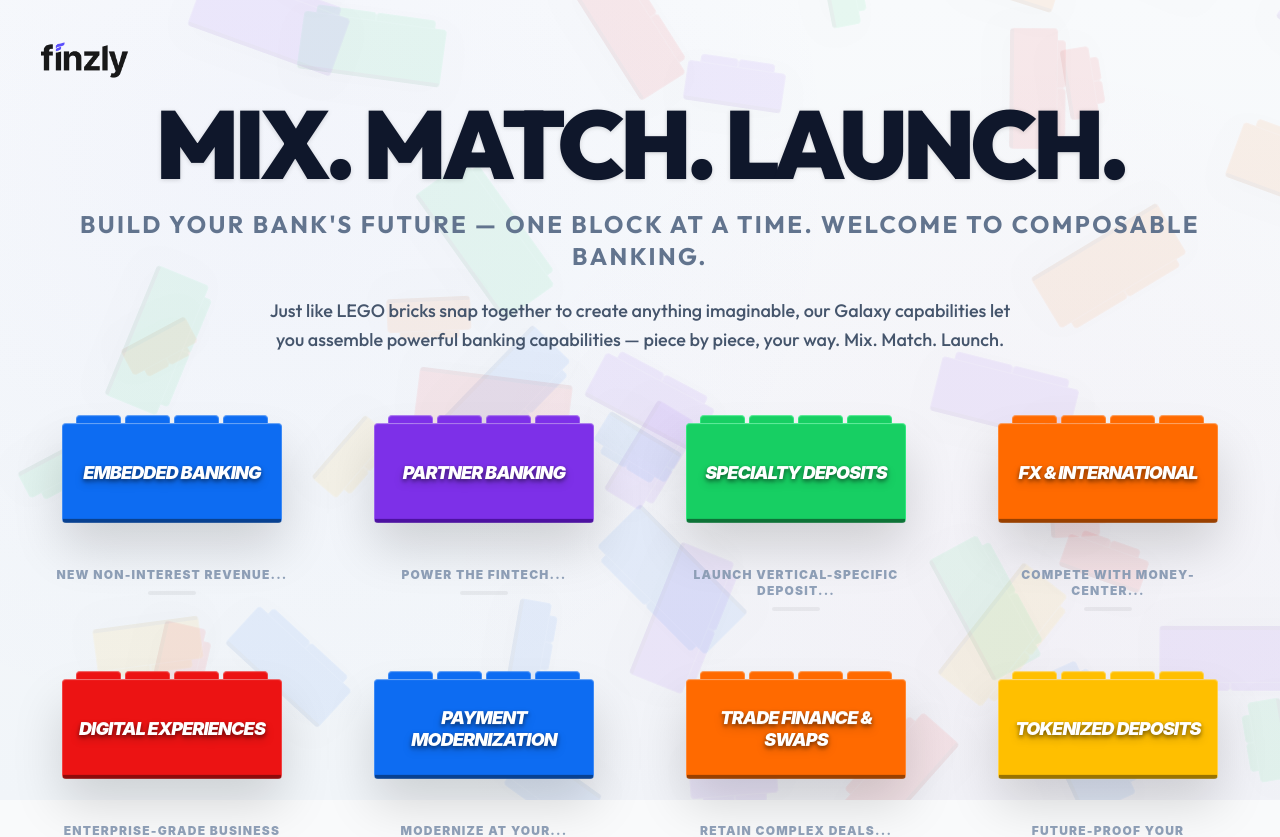
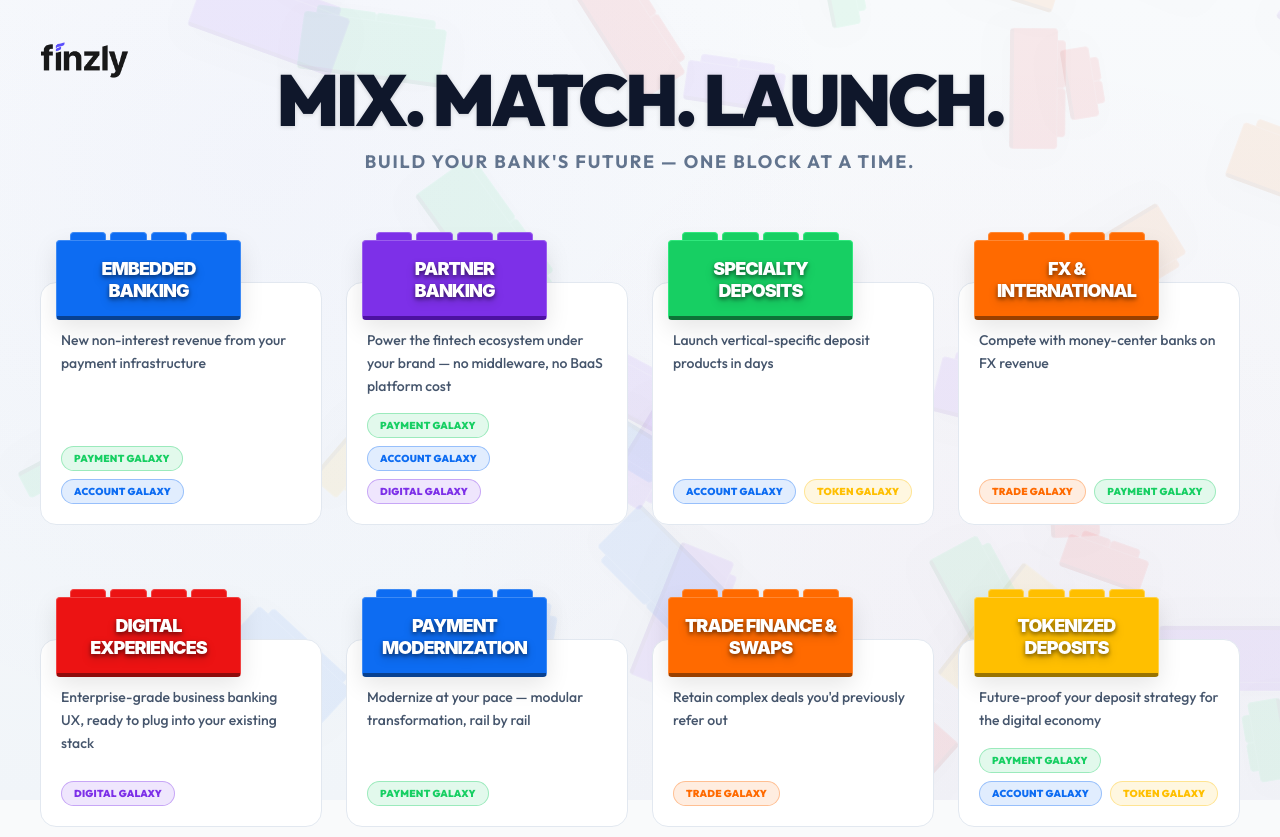
Before and after one commit to SandhiyaGiri/galaxy-conference, a React (Vite) app: page / in a window 1280 px wide. Shown: the top 837 px of the page. Built offline with nearby package versions, Linux system fonts and the light colour scheme.

Commit message:
Added the updated lego layout

```diff
--- a/src/App.tsx
+++ b/src/App.tsx
@@ -157,11 +157,11 @@
       </div>
 
       {/* Kiosk Header */}
-      <header className="pt-24 pb-6 md:pb-10 text-center relative z-10 px-4">
+      <header className="pt-16 pb-4 md:pb-6 text-center relative z-10 px-4">
         <motion.h1
           initial={{ scale: 0.9, opacity: 0 }}
           animate={{ scale: 1, opacity: 1 }}
-          className="text-5xl md:text-7xl lg:text-8xl font-black tracking-tighter text-slate-900 uppercase mb-4 drop-shadow-sm font-outfit"
+          className="text-4xl md:text-6xl lg:text-7xl font-black tracking-tighter text-slate-900 uppercase mb-3 drop-shadow-sm font-outfit"
         >
           Mix. Match. Launch.
         </motion.h1>
@@ -170,46 +170,59 @@
           initial={{ opacity: 0 }}
           animate={{ opacity: 1 }}
           transition={{ delay: 0.3 }}
-          className="text-lg md:text-2xl text-slate-500 font-bold uppercase tracking-widest font-outfit mb-4 md:mb-6"
+          className="text-sm md:text-lg text-slate-500 font-bold uppercase tracking-widest font-outfit mb-2"
         >
-          Build your bank's future — one block at a time. Welcome to composable banking.
-        </motion.p>
-
-        <motion.p
-          initial={{ opacity: 0 }}
-          animate={{ opacity: 1 }}
-          transition={{ delay: 0.4 }}
-          className="text-sm md:text-lg text-slate-600 font-medium max-w-3xl mx-auto font-outfit leading-relaxed"
-        >
-          Just like LEGO bricks snap together to create anything imaginable, our Galaxy capabilities let you assemble powerful banking capabilities — piece by piece, your way. Mix. Match. Launch.
+          Build your bank's future — one block at a time.
         </motion.p>
       </header>
 
       {/* 3D Lego Grid */}
-      <main className="flex-1 max-w-7xl mx-auto w-full px-4 md:px-10 pb-20 overflow-y-auto custom-scrollbar relative z-10">
-        <div className="grid grid-cols-1 sm:grid-cols-2 lg:grid-cols-4 gap-x-8 lg:gap-x-12 gap-y-12 lg:gap-y-20 pt-4 md:pt-10">
+      <main className="flex-1 max-w-7xl mx-auto w-full px-4 md:px-10 pb-10 overflow-y-auto custom-scrollbar relative z-10">
+        <div className="grid grid-cols-1 sm:grid-cols-2 lg:grid-cols-4 gap-x-6 gap-y-16 pt-4 md:pt-6">
           {LEVERS.map((lever, index) => (
             <motion.div
               key={lever.id}
               initial={{ opacity: 0, y: 50 }}
               animate={{ opacity: 1, y: 0 }}
               transition={{ delay: index * 0.05 }}
-              whileHover={{ y: -10 }}
-              className="flex flex-col items-center"
+              whileHover={{ y: -6 }}
+              className="relative cursor-pointer flex flex-col"
+              style={{ paddingTop: '50px' }}
               onClick={() => setActiveId(lever.id)}
             >
-              <LegoBrick
-                color={lever.color}
-                width={220}
-                height={100}
-                studsX={4}
-                label={lever.title}
-                isHovered={true}
-                className="cursor-pointer"
-              />
-              <div className="mt-8 text-center px-4">
-                <p className="text-xs font-black uppercase tracking-widest text-slate-400 mb-2">{lever.benefit.split(" ").slice(0, 3).join(" ")}...</p>
-                <div className="h-1 w-12 bg-black/5 mx-auto rounded-full" />
+              {/* Title brick — top-left, overlapping the card border */}
+              <div className="absolute z-10" style={{ top: '8px', left: '16px' }}>
+                <LegoBrick
+                  color={lever.color}
+                  width={185}
+                  height={80}
+                  studsX={4}
+                  label={lever.title}
+                />
+              </div>
+
+              {/* Card body — flex-1 so all cards in a row share the same height */}
+              <div className="flex-1 flex flex-col bg-white border border-slate-200 rounded-2xl px-5 pb-5" style={{ paddingTop: '46px' }}>
+                <p className="flex-1 text-sm text-slate-600 leading-relaxed font-medium font-outfit mb-4">
+                  {lever.benefit}
+                </p>
+
+                {/* Pill tags */}
+                <div className="flex flex-wrap gap-2">
+                  {lever.blocks.map(block => (
+                    <span
+                      key={block}
+                      className="px-3 py-1 rounded-full text-[10px] font-black uppercase tracking-wide font-outfit"
+                      style={{
+                        backgroundColor: `hsl(var(--lego-${COLORS[block].color}) / 0.12)`,
+                        color: `hsl(var(--lego-${COLORS[block].color}))`,
+                        border: `1px solid hsl(var(--lego-${COLORS[block].color}) / 0.35)`,
+                      }}
+                    >
+                      {COLORS[block].label}
+                    </span>
+                  ))}
+                </div>
               </div>
             </motion.div>
           ))}
--- a/src/components/kiosk/LegoBrick.tsx
+++ b/src/components/kiosk/LegoBrick.tsx
@@ -22,6 +22,7 @@
     selected?: boolean;
     isHovered?: boolean;
     label?: string;
+    labelSize?: string;
 }
 
 const colorMap: Record<BrickColor, {
@@ -131,7 +132,7 @@
     },
 };
 
-export default function LegoBrick({ color, width, height, studsX, className, selected, isHovered, label }: LegoBrickProps) {
+export default function LegoBrick({ color, width, height, studsX, className, selected, isHovered, label, labelSize }: LegoBrickProps) {
     const colors = colorMap[color] || colorMap.purple;
 
     return (
@@ -185,7 +186,7 @@
             {label && (
                 <div className="absolute inset-0 flex items-center justify-center p-4 pointer-events-none">
                     <span
-                        className="text-[18px] font-black text-center leading-tight drop-shadow-lg uppercase italic tracking-tighter"
+                        className={`${labelSize ?? "text-[18px]"} font-black text-center leading-tight drop-shadow-lg uppercase tracking-tighter`}
                         style={{
                             color: "#fff",
                             textShadow: "0 2px 4px rgba(0,0,0,0.5)",
```
